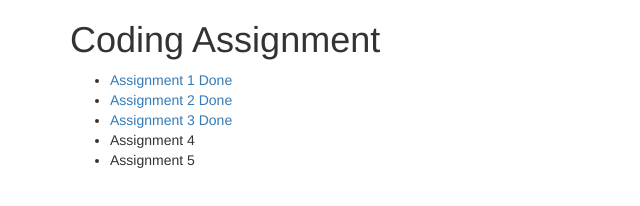
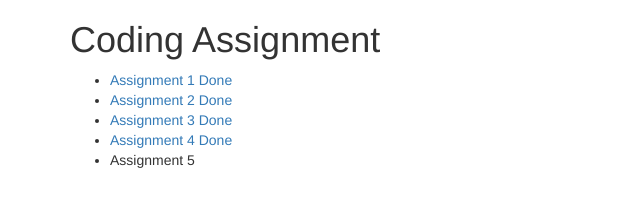
Before and after one commit to carloscasalar/coursera-angularjs, a website: page index.html in a window 1280 px wide. Shown: the full height of the page, 0-640 px from the left. Drawn offline with Linux system fonts and the light colour scheme.

Commit message:
Index updated
Added link to assignment 4

```diff
--- a/index.html
+++ b/index.html
@@ -18,7 +18,7 @@
           <li><a href="assignment1/index.html">Assignment 1 Done</a></li>
           <li><a href="assignment2/index.html">Assignment 2 Done</a></li>
           <li><a href="assignment3/index.html">Assignment 3 Done</a></li>
-          <li>Assignment 4</li>
+          <li><a href="assignment4/index.html">Assignment 4 Done</a></li>
           <li>Assignment 5</li>
         </ul>
       </div>
```
